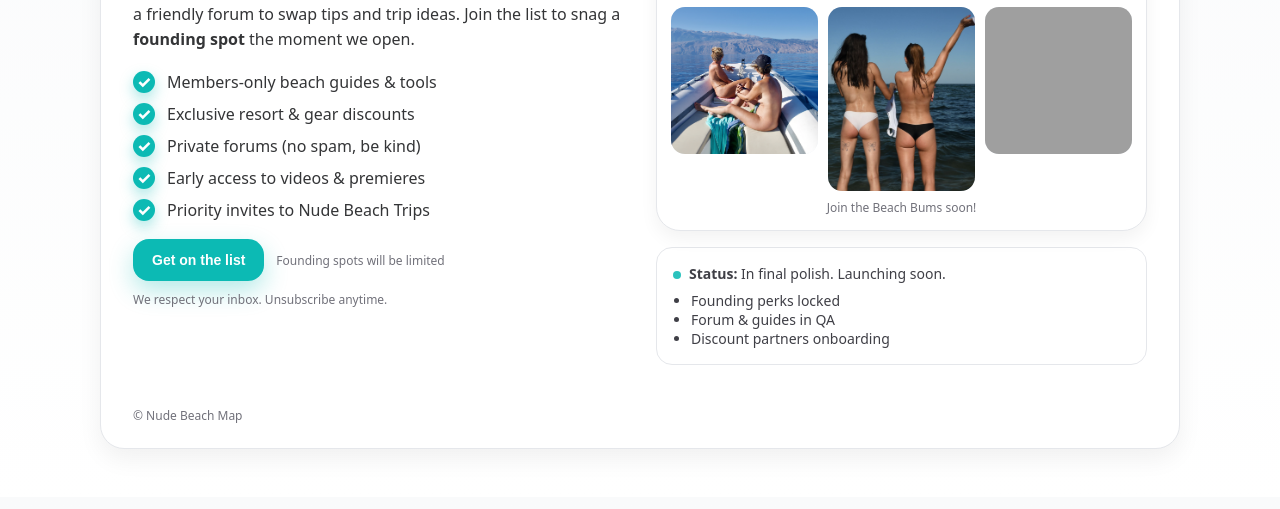
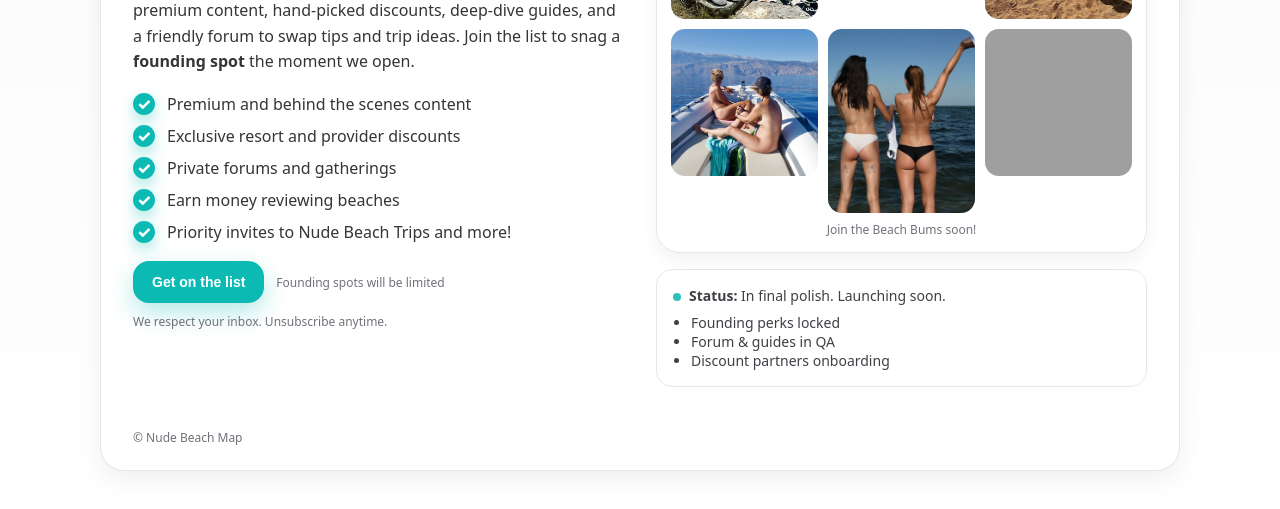
Before and after one commit to nudebeachmap/memberscoming, a plain HTML site: page index.html in a window 1280 px wide. Shown: the part 283-792 px from the top of the page. Drawn offline with Linux system fonts and the light colour scheme; grey boxes are pictures that could not be loaded.

Commit message:
Update index.html

```diff
--- a/index.html
+++ b/index.html
@@ -1,4 +1,4 @@
-<!doctype html>
+m<!doctype html>
 <html lang="en">
 <head>
   <meta charset="utf-8" />
@@ -96,11 +96,11 @@
           <p class="lede">The only members club made for <strong>nude beach lovers</strong>. Expect premium content, hand‑picked discounts, deep‑dive guides, and a friendly forum to swap tips and trip ideas. Join the list to snag a <strong>founding spot</strong> the moment we open.</p>
 
           <ul class="perks" id="perkList">
-            <li><span class="tick">✓</span><span>Members‑only beach guides & tools</span></li>
-            <li><span class="tick">✓</span><span>Exclusive resort & gear discounts</span></li>
-            <li><span class="tick">✓</span><span>Private forums (no spam, be kind)</span></li>
-            <li><span class="tick">✓</span><span>Early access to videos & premieres</span></li>
-            <li><span class="tick">✓</span><span>Priority invites to Nude Beach Trips</span></li>
+            <li><span class="tick">✓</span><span>Premium and behind the scenes content</span></li>
+            <li><span class="tick">✓</span><span>Exclusive resort and provider discounts</span></li>
+            <li><span class="tick">✓</span><span>Private forums and gatherings</span></li>
+            <li><span class="tick">✓</span><span>Earn money reviewing beaches</span></li>
+            <li><span class="tick">✓</span><span>Priority invites to Nude Beach Trips and more!</span></li>
           </ul>
 
           <div class="ctaRow">
```
